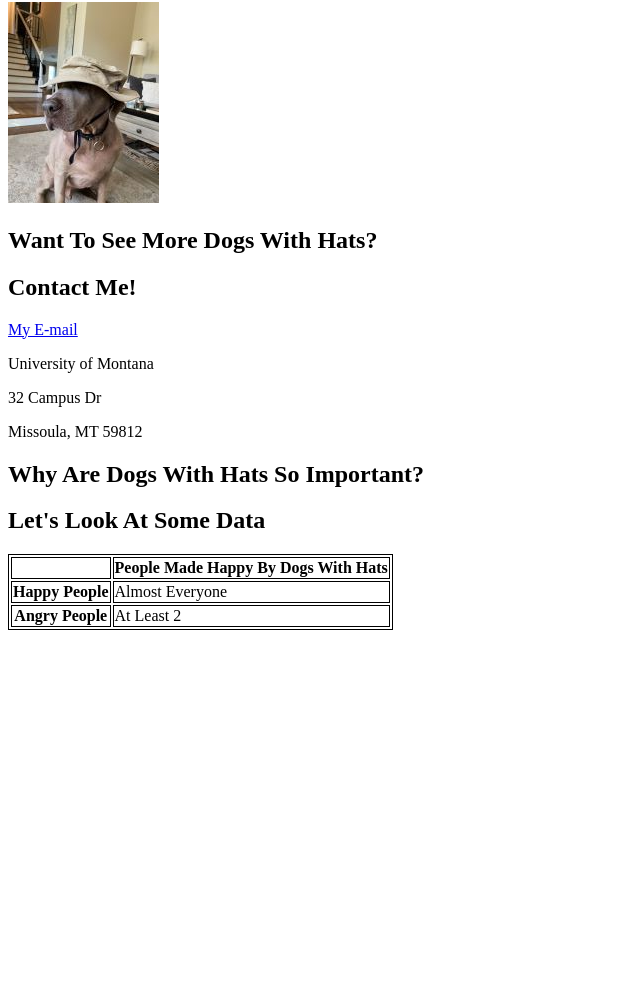
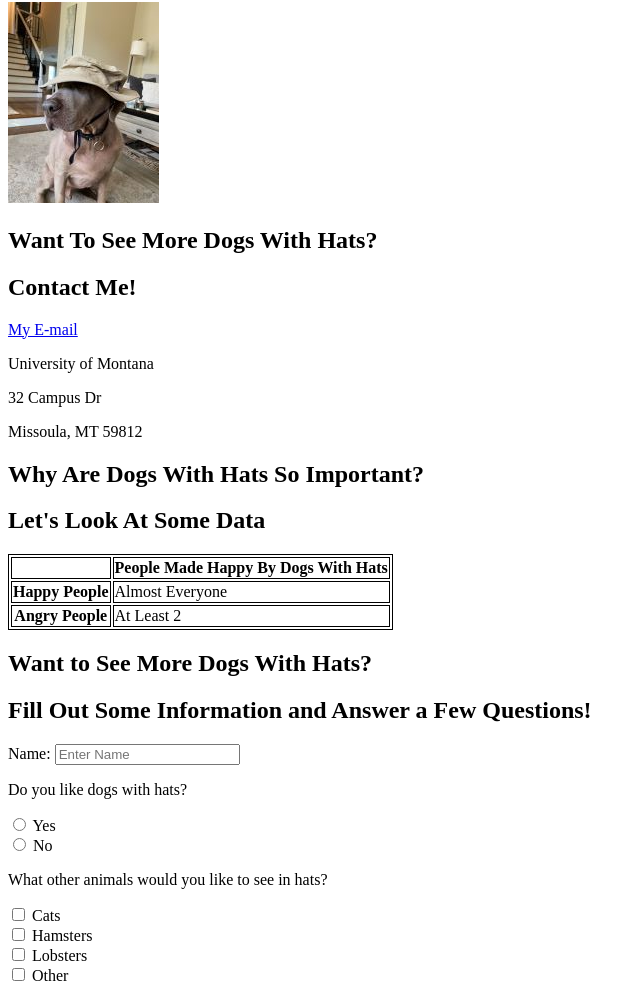
Before and after one commit to MasonMitch/MART341-WebDesign, a plain HTML site: page Assignment-7/index.html in a window 1280 px wide. Shown: the part 78-1071 px from the top of the page, without its empty margins (0-644 px from the left). Before the commit the page ends 800 px from the top, so only its background shows below. Drawn offline with Linux system fonts and the light colour scheme.

Commit message:
Assignment 7 Finished

```diff
--- a/Assignment-7/index.html
+++ b/Assignment-7/index.html
@@ -37,5 +37,23 @@
           <td>At Least 2</td>
         </tr>
       </table>
+    <h2>Want to See More Dogs With Hats?</h2>
+    <h2>Fill Out Some Information and Answer a Few Questions!</h2>
+      <p>
+        Name:
+        <input type="text" name="name" id="enter_name" placeholder="Enter Name" />
+      </p>
+      <p>Do you like dogs with hats?</p>
+        <input type="radio" name="choice" value="yes" /> Yes
+        <br />
+        <input type="radio" name="choice" value="no" /> No
+      <p>What other animals would you like to see in hats?</p>
+        <input type="checkbox" name="animal" value="cat" /> Cats
+        <br />
+        <input type="checkbox" name="animal" value="Ham" /> Hamsters
+        <br />
+        <input type="checkbox" name="animal" value="lob" /> Lobsters
+        <br />
+        <input type="checkbox" name="animal" value="oth" /> Other
   </body>
 </html>
```
